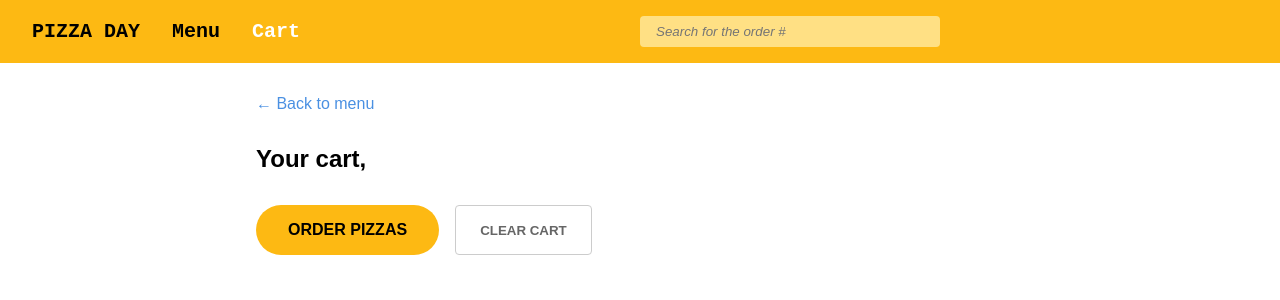
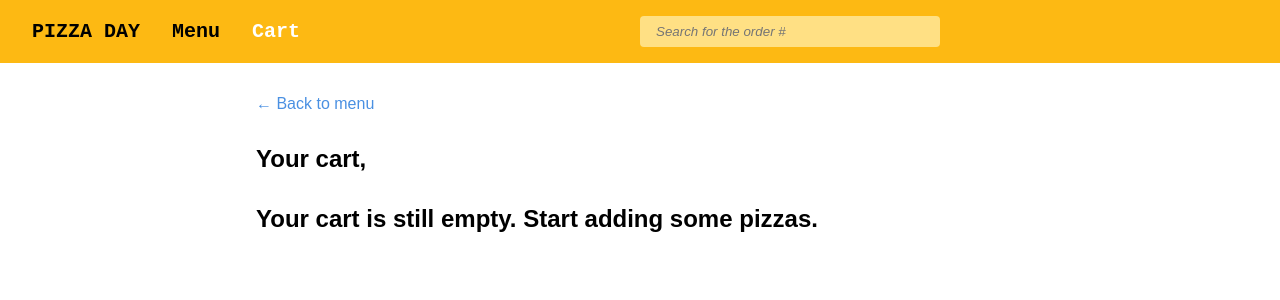
Before and after one commit to saintgregoire/ReactHillel, a React (Vite) app: page /cart in a window 1280 px wide. Shown: the top 300 px of the page. Built offline with nearby package versions, Linux system fonts and the light colour scheme.

Commit message:
feat => functionality shopping cart done

```diff
--- a/src/components/PizzaItem/PizzaItem.jsx
+++ b/src/components/PizzaItem/PizzaItem.jsx
@@ -1,4 +1,4 @@
-import { useContext } from "react";
+import { useContext, useEffect, useState } from "react";
 import Button from "../Button/Button";
 import "./PizzaItem.css";
 import { CartContext } from "../../context/CartContext";
@@ -7,9 +7,24 @@ function PizzaItem(props) {
   const { data } = props;
   const { id, name, imageUrl, ingredients, unitPrice, soldOut } = data;
 
-  const { onAdd, onIncrement, onDecrement } = useContext(CartContext);
+  const { onAdd, onIncrement, onDecrement, cartItems } =
+    useContext(CartContext);
 
-  const count = 0;
+  const [count, setCount] = useState(0);
+
+  useEffect(() => {
+    const counterValue = () => {
+      console.log("WORK");
+      const item = cartItems.cartItems.find((item) => item.id === id);
+      if (item) {
+        setCount(item.qty);
+      } else{
+        setCount(0);
+      }
+    };
+
+    counterValue();
+  }, [cartItems.cartItems]);
 
   return (
     <div className="pizza-item">
--- a/src/context/CartContext.jsx
+++ b/src/context/CartContext.jsx
@@ -1,5 +1,4 @@
-import { useReducer } from "react";
-import { createContext } from "react";
+import { useReducer, createContext } from "react";
 
 export const CartContext = createContext(null);
 CartContext.displayName = "CartContext";
@@ -12,7 +11,7 @@ const CartContextProvider = ({ children }) => {
       case "ADD":
         return {
           ...state,
-          cartItems: [...state.cartItems, { ...action.payload, qty: 1 }],
+          cartItems: [...state.cartItems, { ...action.payload, qty: 1, price: action.payload.unitPrice }],
         };
       case "CLEAR":
         return initialState;
@@ -24,6 +23,7 @@ const CartContextProvider = ({ children }) => {
             return {
               ...i,
               qty: i.qty + 1,
+              price: i.price + i.unitPrice,
             };
           }),
         };
@@ -35,8 +35,10 @@ const CartContextProvider = ({ children }) => {
             return {
               ...i,
               qty: i.qty - 1,
+              price: i.price - i.unitPrice,
             };
-          }),
+          })
+          .filter((i) => i.qty > 0),
         };
       case "DELETE":
         return {
--- a/src/pages/Cart/Cart.jsx
+++ b/src/pages/Cart/Cart.jsx
@@ -1,6 +1,5 @@
 import CartItem from "../../components/CartItem/CartItem";
 import Button from "../../components/Button/Button";
-
 import "./Cart.css";
 import { Link, useNavigate } from "react-router";
 import { useContext } from "react";
@@ -8,16 +7,15 @@ import { NameContext } from "../../context/NameContext";
 import { CartContext } from "../../context/CartContext";
 
 function Cart() {
+  const { cartItems, onClear } = useContext(CartContext);
 
-  const {cartItems, onClear} = useContext(CartContext);
-
-  const {userName} = useContext(NameContext);
+  const { userName } = useContext(NameContext);
 
   const navigate = useNavigate();
 
   const makeOrder = () => {
-    navigate('/order_form');
-  }
+    navigate("/order_form");
+  };
 
   return (
     <div className="container-cart">
@@ -27,13 +25,33 @@ function Cart() {
       <h1 className="cart-title">Your cart, {userName}</h1>
 
       <div className="cart-items">
-        {cartItems.cartItems.map((item)=> (
-          <CartItem key={item.id} id={item.id} name={item.name} price={item.unitPrice} quantity={item.qty} />
-        ))}
-        <div className="cart-actions">
-            <Button className={"order-btn"} text={'Order pizzas'} onClick={makeOrder} />
-            <Button className={"clear-btn"} text={'Clear cart'} onClick={onClear} />
-        </div>
+        {cartItems.cartItems.length === 0 ? (
+          <h2>Your cart is still empty. Start adding some pizzas.</h2>
+        ) : (
+          <>
+            {cartItems.cartItems.map((item) => (
+              <CartItem
+                key={item.id}
+                id={item.id}
+                name={item.name}
+                price={item.price}
+                quantity={item.qty}
+              />
+            ))}
+            <div className="cart-actions">
+              <Button
+                className={"order-btn"}
+                text={"Order pizzas"}
+                onClick={makeOrder}
+              />
+              <Button
+                className={"clear-btn"}
+                text={"Clear cart"}
+                onClick={onClear}
+              />
+            </div>
+          </>
+        )}
       </div>
     </div>
   );
```
